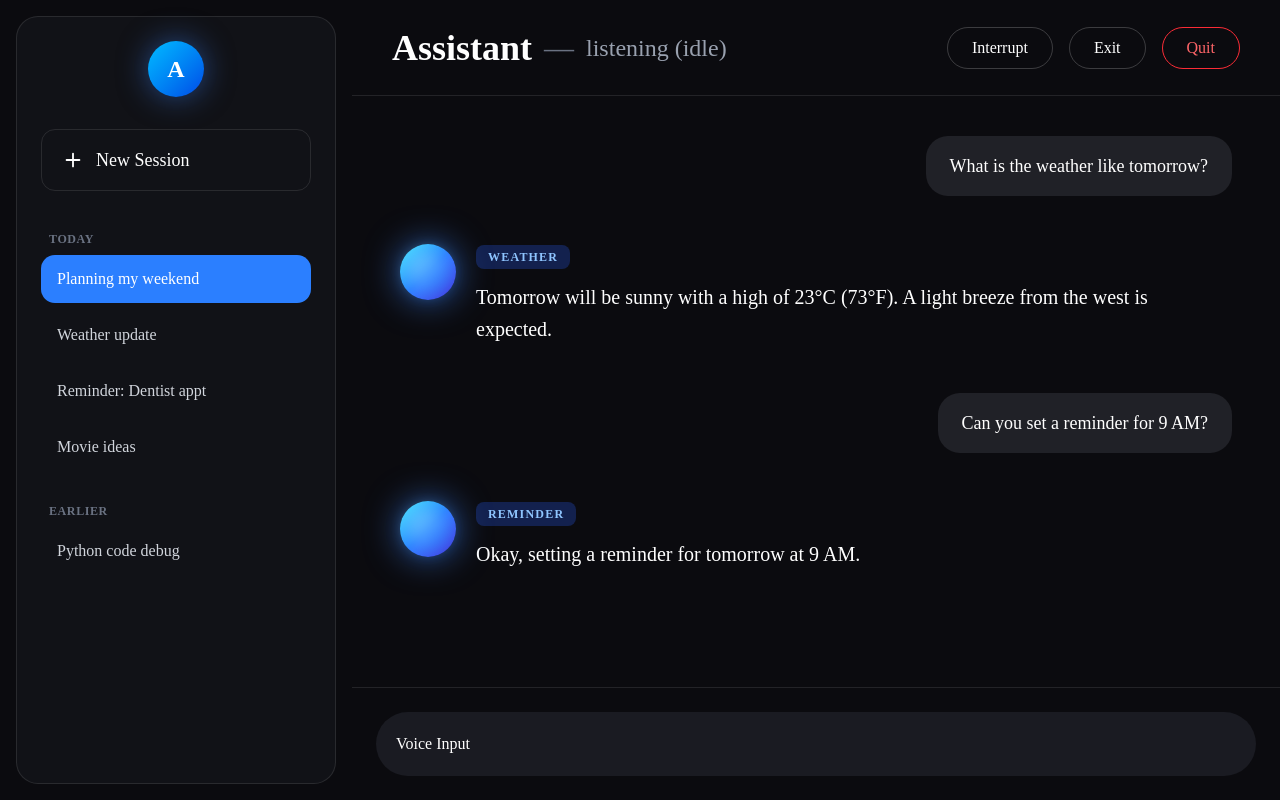
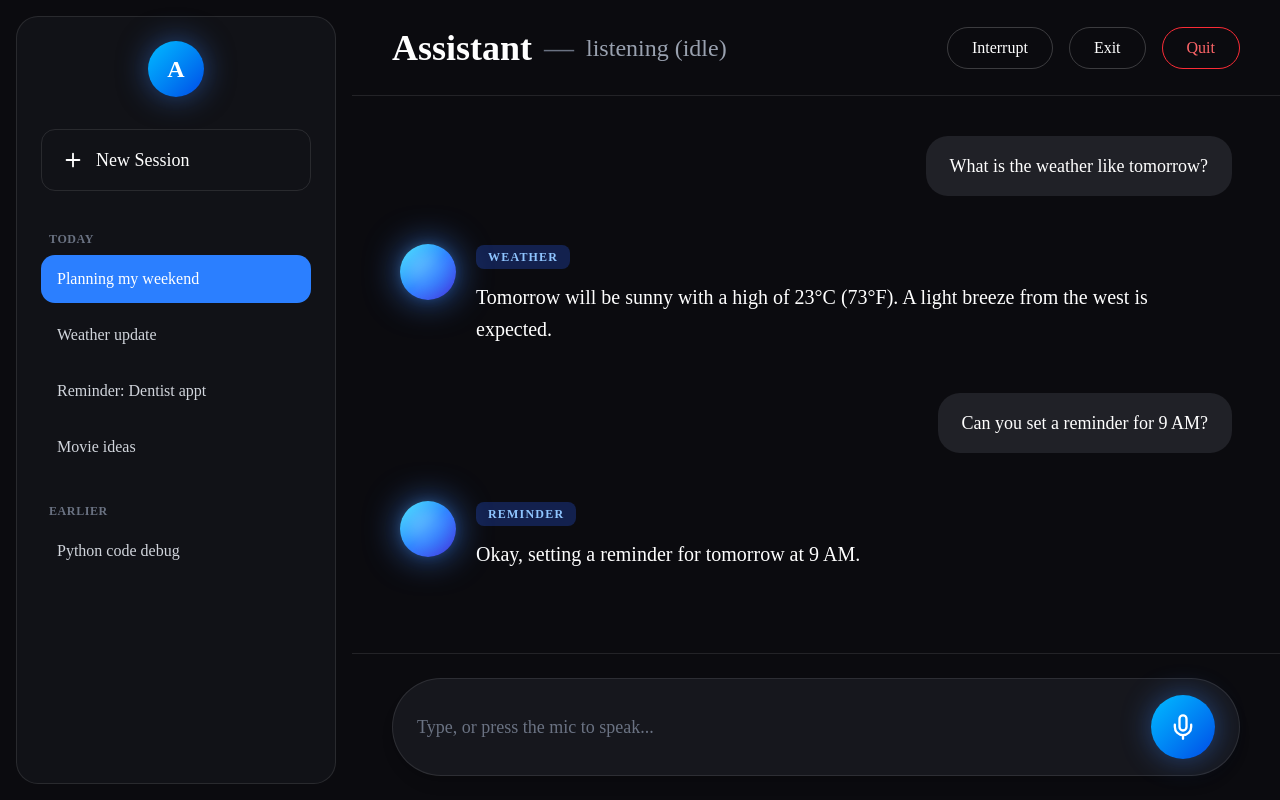
Before and after one commit to Yatheswar546/voice-assistant, a Next.js app: page / in a window 1280 px wide. Built offline with nearby package versions, Linux system fonts and the light colour scheme.

Commit message:
ui/input-box

```diff
--- a/components/voice/VoiceButton.tsx
+++ b/components/voice/VoiceButton.tsx
@@ -0,0 +1,12 @@
+import { Mic } from "lucide-react";
+
+export default function VoiceButton() {
+  return (
+    <button className="group flex h-16 w-16 items-center justify-center rounded-full bg-gradient-to-br from-sky-400 to-blue-700 shadow-[0_0_30px_rgba(59,130,246,0.45)] transition-all duration-300 hover:scale-105 hover:shadow-[0_0_45px_rgba(59,130,246,0.7)]">
+      <Mic
+        size={28}
+        className="text-white transition-transform group-hover:scale-110"
+      />
+    </button>
+  );
+}
--- a/components/voice/VoiceInput.tsx
+++ b/components/voice/VoiceInput.tsx
@@ -1,8 +1,16 @@
+import VoiceButton from "./VoiceButton";
+
 export default function VoiceInput() {
   return (
-    <footer className="border-t border-white/10 p-6">
-      <div className="rounded-full bg-[#1A1B22] p-5">
-        Voice Input
+    <footer className="border-t border-white/10 px-10 py-6">
+      <div className="flex items-center gap-5 rounded-full border border-white/10 bg-[#16171D] px-6 py-4 shadow-lg">
+        <input
+          type="text"
+          placeholder="Type, or press the mic to speak..."
+          className="flex-1 bg-transparent text-lg text-white placeholder:text-gray-500 focus:outline-none"
+        />
+
+        <VoiceButton />
       </div>
     </footer>
   );
```
